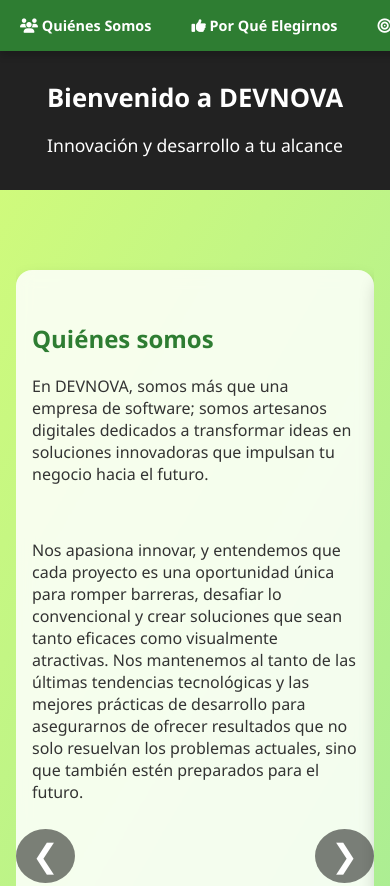
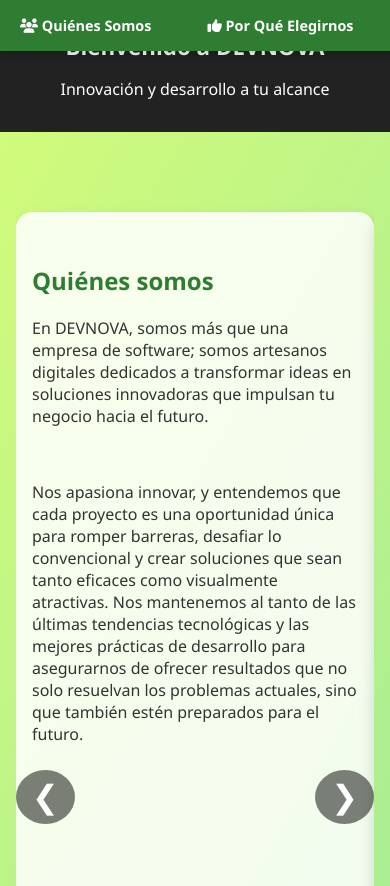
Before and after one commit to Esmerlin3450/DEVNOVA, a plain HTML site: page Index.html in a window 390 px wide. Shown: the top 886 px of the page. Drawn offline with Linux system fonts and the light colour scheme.

Commit message:
Update C.css

```diff
--- a/C.css
+++ b/C.css
@@ -1,3 +1,4 @@
+
 body {
   margin: 0;
   font-family: 'Segoe UI', Tahoma, Geneva, Verdana, sans-serif;
@@ -136,20 +137,14 @@
   text-align: center;
 }
 
-/* Estilos adaptativos para móviles mejorados */
+/* Adaptaciones para pantallas pequeñas */
 @media (max-width: 768px) {
-  html, body {
-    overflow-x: hidden;
-  }
-
   nav {
     overflow-x: auto;
     white-space: nowrap;
     flex-wrap: nowrap;
     justify-content: flex-start;
     padding: 0.5rem;
-    gap: 1rem;
-    z-index: 1000;
   }
 
   nav a {
@@ -159,34 +154,23 @@
   }
 
   header h1 {
-    font-size: 1.6rem;
-    margin-top: 4rem;
+    font-size: 1.4rem;
   }
 
   header p {
-    font-size: 1.1rem;
+    font-size: 1rem;
   }
 
   main, section {
     padding: 1rem;
-    position: relative;
-    z-index: 1;
   }
 
   .slider-section {
     padding: 2rem 1rem;
-    z-index: 0;
   }
 
   img {
     max-width: 100%;
     height: auto;
-    display: block;
-    margin: 0 auto;
-  }
-
-  .overlay, .text-content, .section-title {
-    position: relative;
-    z-index: 2;
   }
 }
```
